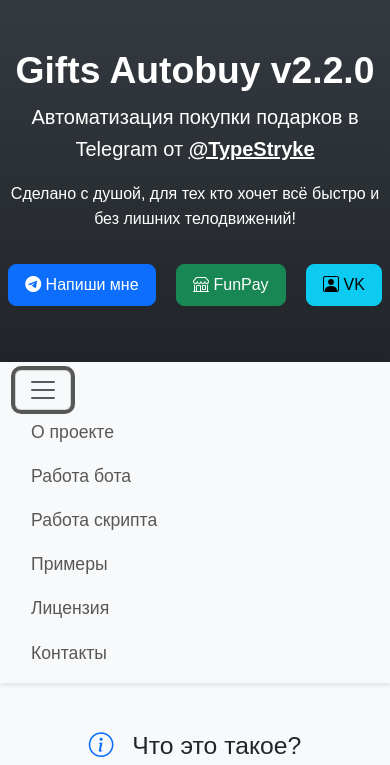
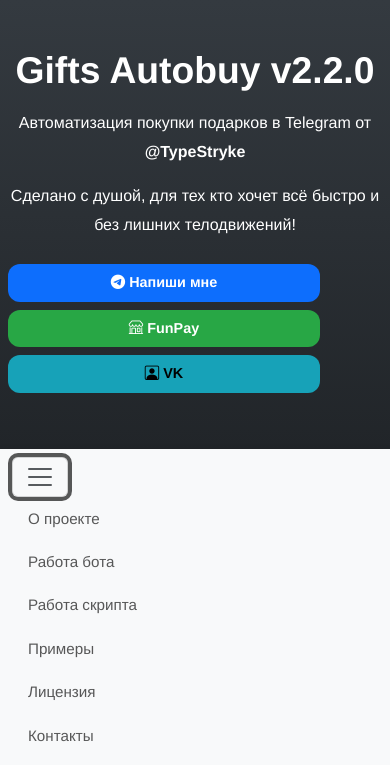
Before and after one commit to rustemuz/Telegram-Gifts-Autobuy-script, a plain HTML site: page index.html in a window 390 px wide. Both pictures are taken after a click on the button "Toggle navigation". Shown: the top 765 px of the page. Drawn offline with nearby package versions, Linux system fonts and the light colour scheme; a script that the page names is missing.

Commit message:
Update main.css

```diff
--- a/main.css
+++ b/main.css
@@ -1,80 +1,209 @@
+:root {
+  /* Цветовая палитра */
+  --color-bg-light: #f8f9fa;
+  --color-bg-dark: #212529;
+  --color-primary: #0d6efd;
+  --color-secondary: #6c757d;
+  --color-accent: #343a40;
+  --color-white: #ffffff;
+  --spacing-xs: 0.5rem;
+  --spacing-sm: 1rem;
+  --spacing-md: 1.5rem;
+  --spacing-lg: 2rem;
+  --border-radius: 0.75rem;
+  --transition-fast: 0.2s ease;
+}
+
+* {
+  box-sizing: border-box;
+  margin: 0;
+  padding: 0;
+}
+
 body {
-    font-family: Arial, sans-serif;
-    background-color: #f8f9fa;
-    line-height: 1.6;
+  font-family: 'Helvetica Neue', Arial, sans-serif;
+  background-color: var(--color-bg-light);
+  color: var(--color-secondary);
+  line-height: 1.8;
+  font-size: 1rem;
+  width: 100%;
+  overflow-x: hidden;
 }
+
+a {
+  color: var(--color-primary);
+  text-decoration: none;
+  transition: color var(--transition-fast);
+}
+
+a:hover {
+  color: darken(var(--color-primary), 10%);
+}
+
 header {
-    background: linear-gradient(180deg, #343a40, #212529);
-    box-shadow: 0 3px 8px rgba(0,0,0,0.3);
-    padding-bottom: 2rem;
+  background: linear-gradient(180deg, var(--color-accent), var(--color-bg-dark));
+  color: var(--color-white);
+  text-align: center;
+  padding: var(--spacing-lg) 0;
+  box-shadow: 0 4px 12px rgba(0, 0, 0, 0.3);
 }
+
+header h1 {
+  font-size: clamp(2rem, 5vw, 3rem);
+  margin-bottom: var(--spacing-sm);
+}
+
+header .lead {
+  font-size: clamp(1rem, 2.5vw, 1.25rem);
+}
+
 .navbar {
-    box-shadow: 0 2px 5px rgba(0,0,0,0.1);
+  background-color: var(--color-white);
+  box-shadow: 0 2px 8px rgba(0, 0, 0, 0.1);
 }
+
 .navbar-nav .nav-link {
-    font-size: 1.1rem;
-    padding: 0.5rem 1rem;
-    transition: color 0.3s ease;
+  font-size: 1rem;
+  padding: var(--spacing-xs) var(--spacing-sm);
+  transition: color var(--transition-fast), transform var(--transition-fast);
 }
+
 .navbar-nav .nav-link:hover {
-    color: #0d6efd !important;
+  color: var(--color-primary) !important;
+  transform: translateY(-2px);
 }
-h2 i {
-    margin-right: 12px;
-    color: #0d6efd;
+
+main {
+  max-width: 1200px;
+  margin: 0 auto;
+  padding: var(--spacing-lg) var(--spacing-sm);
 }
+
+section {
+  margin-bottom: var(--spacing-lg);
+  animation: fadeIn var(--transition-fast);
+}
+
+section h2 {
+  font-size: clamp(1.5rem, 4vw, 2rem);
+  text-align: center;
+  margin-bottom: var(--spacing-md);
+  position: relative;
+}
+
+section h2 i {
+  margin-right: var(--spacing-xs);
+  color: var(--color-primary);
+}
+
 .card {
+  background-color: var(--color-white);
   border: none;
-    border-radius: 10px;
-    transition: transform 0.3s ease;
+  border-radius: var(--border-radius);
+  box-shadow: 0 2px 10px rgba(0, 0, 0, 0.05);
+  transition: transform var(--transition-fast), box-shadow var(--transition-fast);
 }
 
 .card:hover {
   transform: translateY(-5px);
-}
-.btn-primary, .btn-success, .btn-info {
-    border-radius: 8px;
-    padding: 0.75rem 1.5rem;
-    transition: all 0.3s ease;
+  box-shadow: 0 6px 20px rgba(0, 0, 0, 0.1);
 }
 
-.btn-primary:hover, .btn-success:hover, .btn-info:hover {
+.card-body {
+  padding: var(--spacing-md);
+}
+
+.btn {
+  border-radius: var(--border-radius);
+  padding: var(--spacing-sm) var(--spacing-md);
+  font-weight: 600;
+  transition: transform var(--transition-fast), opacity var(--transition-fast);
+}
+
+.btn-primary {
+  background-color: var(--color-primary);
+  border: none;
+}
+
+.btn-success {
+  background-color: #28a745;
+  border: none;
+}
+
+.btn-info {
+  background-color: #17a2b8;
+  border: none;
+}
+
+.btn-primary:hover,
+.btn-success:hover,
+.btn-info:hover {
   opacity: 0.9;
   transform: scale(1.05);
 }
+
+ul.list-group-flush .list-group-item {
+  background: var(--color-white);
+  border-left: 4px solid var(--color-primary);
+  margin-bottom: var(--spacing-sm);
+  border-radius: var(--border-radius);
+  padding: var(--spacing-sm) var(--spacing-md);
+}
+
 .text-muted {
   font-size: 0.95rem;
-    line-height: 1.8;
+  color: var(--color-secondary);
 }
-.container {
-    max-width: 900px;
+
+footer {
+  background: linear-gradient(180deg, var(--color-bg-dark), var(--color-accent));
+  color: var(--color-white);
+  text-align: center;
+  padding: var(--spacing-md) var(--spacing-sm);
+  font-size: 0.9rem;
 }
-header, section {
-    animation: fadeIn 1s ease-in;
+
+@keyframes fadeIn {
+  from {
+    opacity: 0;
+    transform: translateY(20px);
   }
-@keyframes fadeIn {
-    from { opacity: 0; transform: translateY(20px); }
-    to { opacity: 1; transform: translateY(0); }
-}
-.list-group-item {
-    background: #fff;
-    border-left: 4px solid #0d6efd;
-    margin-bottom: 10px;
-    border-radius: 5px;
-}
-footer {
-    font-size: 0.9rem;
-    background: linear-gradient(180deg, #212529, #343a40);
-}
-@media (max-width: 768px) {
-    .container {
-        padding: 0 15px;
-    }
-    .card {
-        margin-bottom: 15px;
-    }
-    .btn-lg {
-        font-size: 1rem;
-        padding: 0.5rem 1rem;
+  to {
+    opacity: 1;
+    transform: translateY(0);
   }
 }
+
+/* Responsive Media Queries */
+@media (max-width: 992px) {
+  .navbar-nav .nav-link {
+    font-size: 0.95rem;
+  }
+  header h1 {
+    font-size: clamp(1.75rem, 6vw, 2.5rem);
+  }
+}
+
+@media (max-width: 768px) {
+  main {
+    padding: var(--spacing-md) var(--spacing-xs);
+  }
+  .card-body {
+    padding: var(--spacing-sm);
+  }
+  .btn {
+    padding: var(--spacing-xs) var(--spacing-sm);
+    font-size: 0.9rem;
+  }
+}
+
+@media (max-width: 576px) {
+  header .btn {
+    display: block;
+    width: 80%;
+    margin: var(--spacing-xs) auto;
+  }
+  nav {
+    padding: var(--spacing-xs) 0;
+  }
+}
```
Lines whose indentation alone changed are shown as unchanged.
